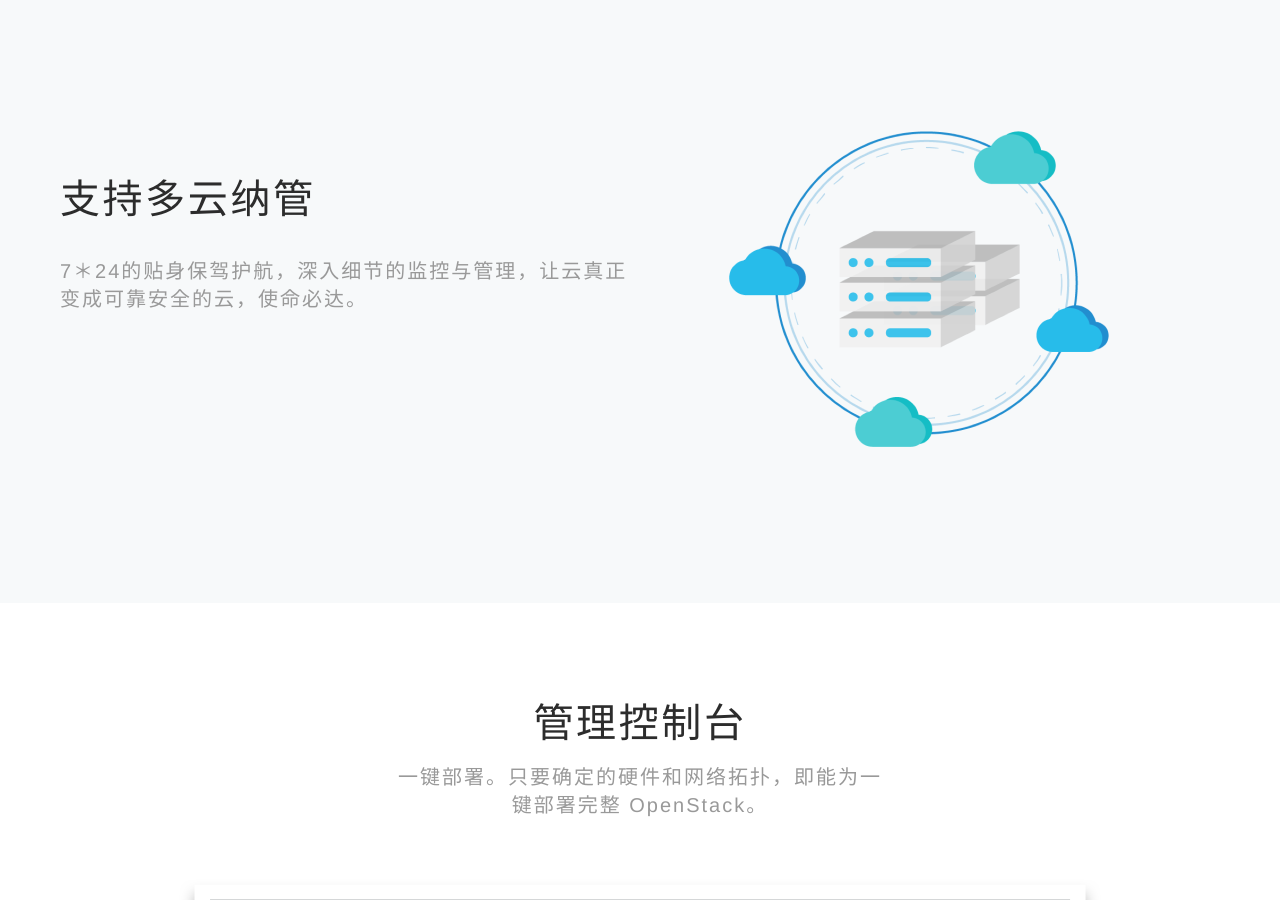
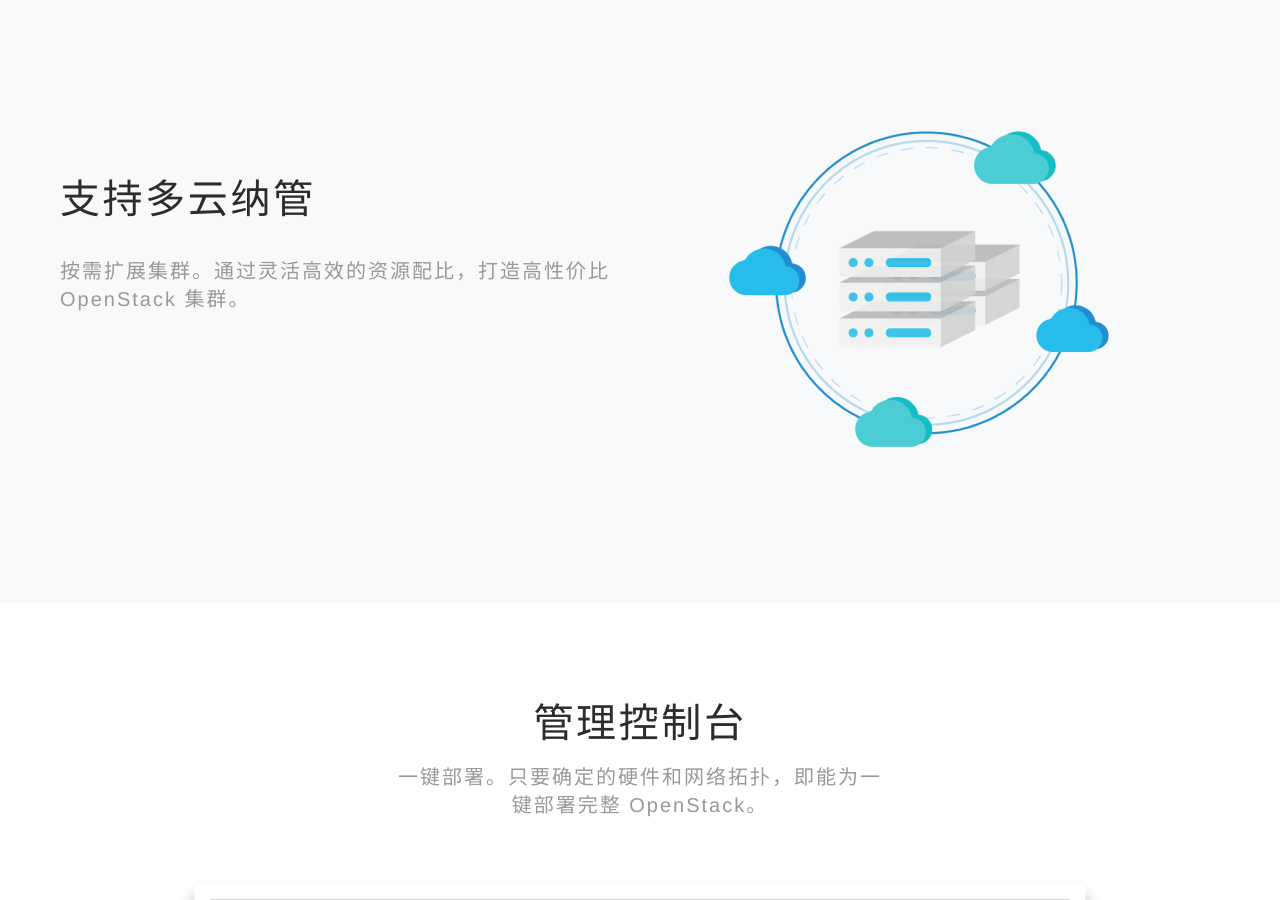
Before and after one commit to unitedstack/halo-website-zh, a Jekyll site: the page index.html, which Jekyll copies as it is, in a window 1280 px wide and 900 px high, scrolled down 2537 px. Built offline with Jekyll 4.4.1, drawn with Linux system fonts in a browser that asks for light colours.

Commit message:
halo-website

```diff
--- a/index.html
+++ b/index.html
@@ -188,7 +188,7 @@
           </div>
           <div class="right">
             <p class="title">支持多云纳管</p>
-            <p class="intro">7＊24的贴身保驾护航，深入细节的监控与管理，让云真正变成可靠安全的云，使命必达。</p>
+            <p class="intro">按需扩展集群。通过灵活高效的资源配比，打造高性价比 OpenStack 集群。</p>
             <!-- <a href="" class="detail">了解详情</a> -->
           </div>
         </div>
```
Also changed, not shown: 1 other file.
